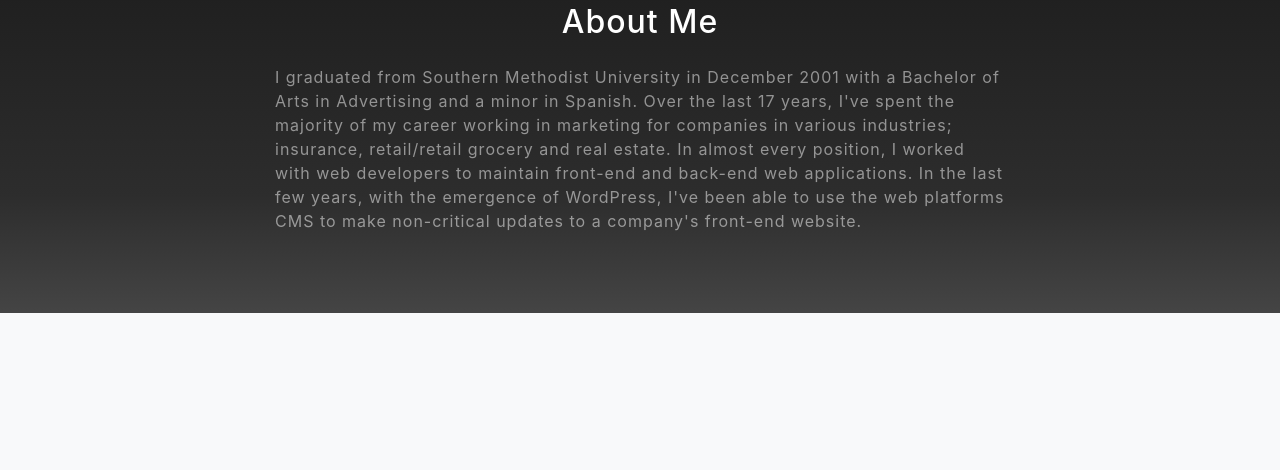
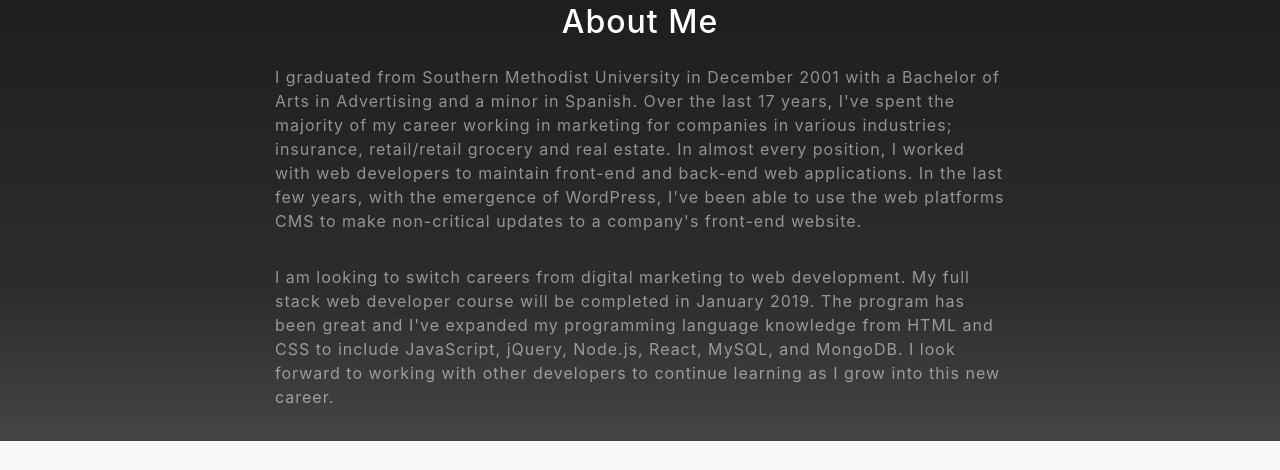
Before and after one commit to jgturner1979/MyPortfolio, a website with bundled scripts: page index.html in a window 1280 px wide. Shown: the part 957-1427 px from the top of the page. Built offline with nearby package versions, Linux system fonts and the light colour scheme.

Commit message:
updated about section

```diff
--- a/css/grayscale.css
+++ b/css/grayscale.css
@@ -207,7 +207,7 @@
 }
 
 .about-section p {
-  margin-bottom: 5rem;
+  margin-bottom: 2rem;
   text-align: left;
 }
 
--- a/index.html
+++ b/index.html
@@ -84,6 +84,7 @@
             few years, with the emergence of WordPress, I've been able to use the web platforms CMS to make
             non-critical
             updates to a company's front-end website.</p>
+            <p class="text-white-50">I am looking to switch careers from digital marketing to web development. My full stack web developer course will be completed in January 2019. The program has been great and I've expanded my programming language knowledge from HTML and CSS to include JavaScript, jQuery, Node.js, React, MySQL, and MongoDB. I look forward to working with other developers to continue learning as I grow into this new career.</p>
         </div>
         <!-- </div>
         <img src="img/ipad.png" class="img-fluid" alt="">
```
